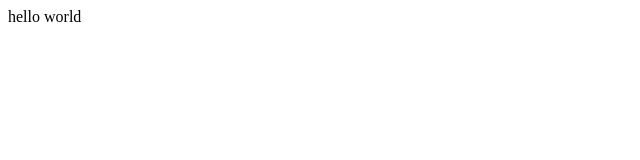
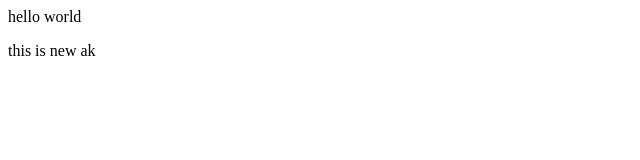
Before and after one commit to Akash-k123/localrepo, a plain HTML site: page index.html in a window 1280 px wide. Shown: the full height of the page, 0-640 px from the left. Drawn offline with Linux system fonts and the light colour scheme.

Commit message:
Add new ak

```diff
--- a/index.html
+++ b/index.html
@@ -1 +1,2 @@
 <p>hello world</p>
+<p>this is new ak</p>
```
